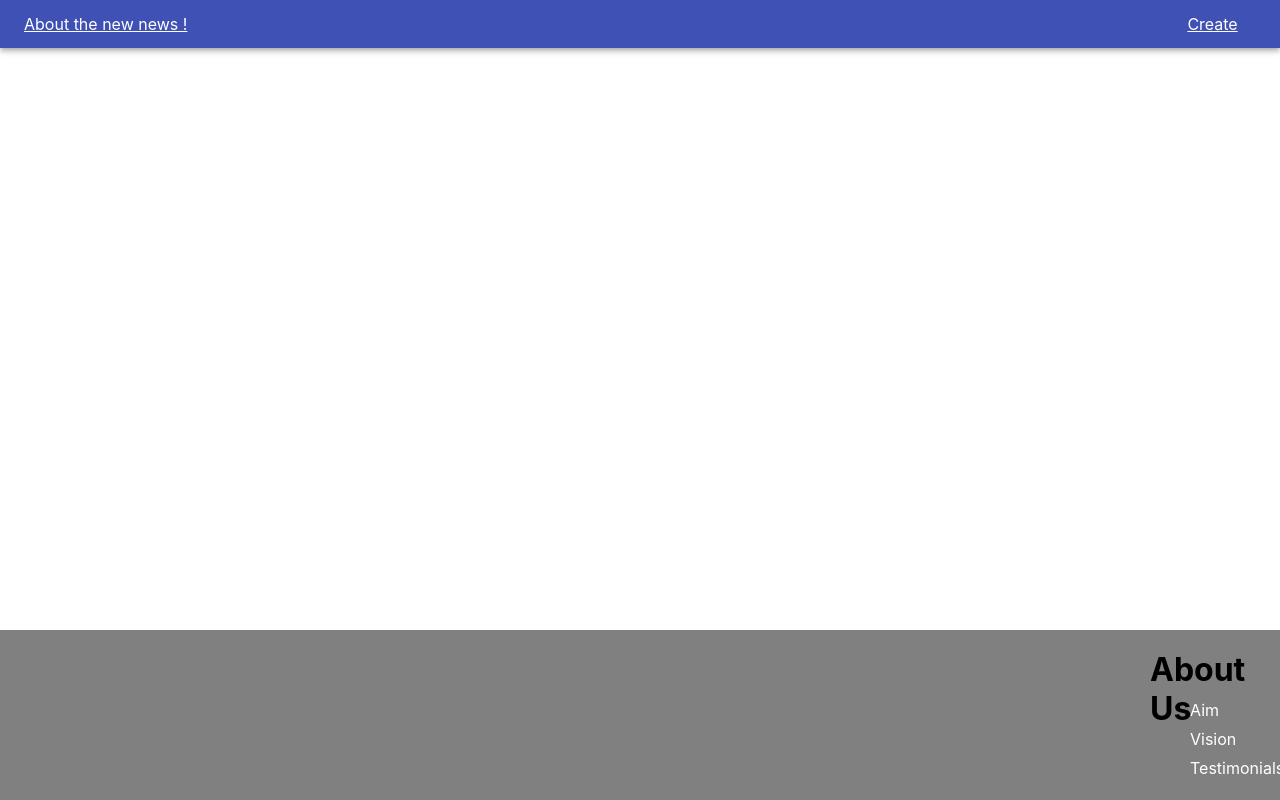
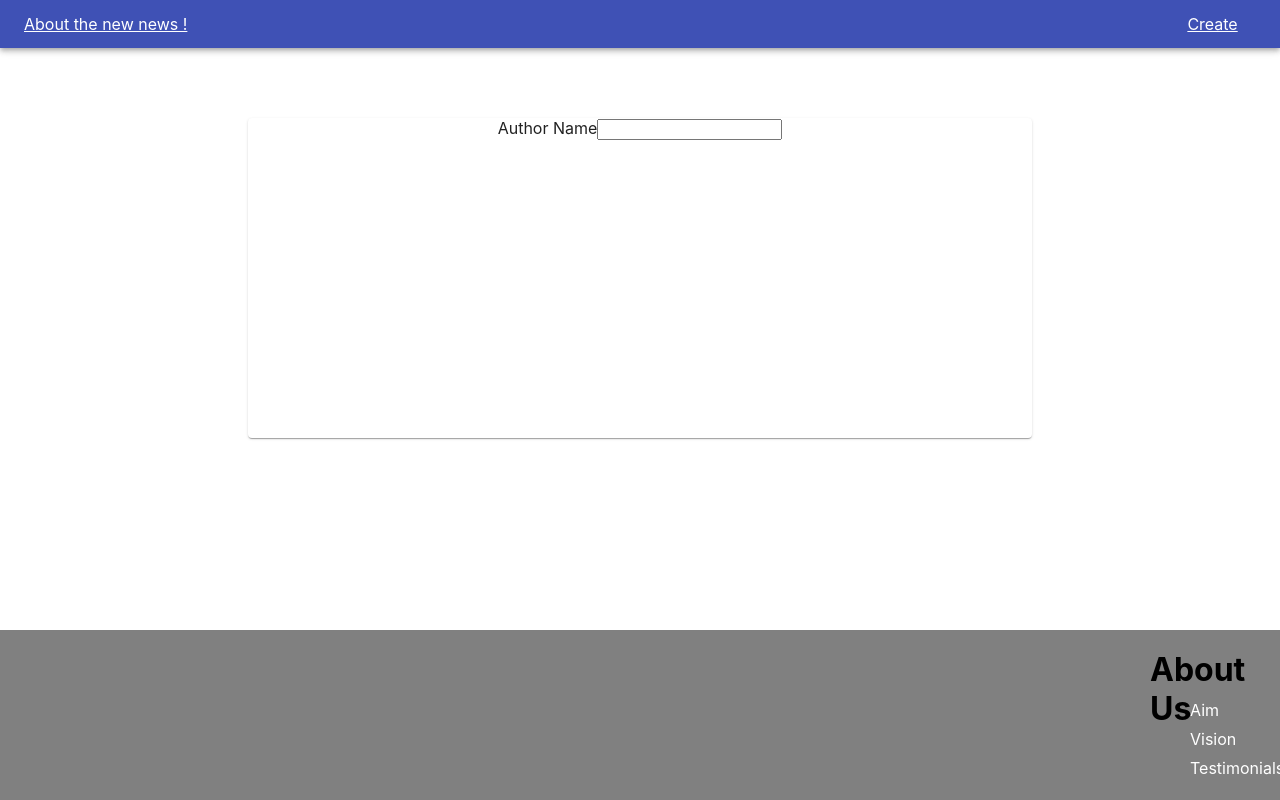
Before and after one commit to zigzagdev/Information, a React (Create React App) app in the folder board/: page /create in a window 1280 px wide. Built offline with nearby package versions, Linux system fonts and the light colour scheme.

Commit message:
Creatae_Page_form_start

```diff
--- a/board/src/App.js
+++ b/board/src/App.js
@@ -5,6 +5,9 @@ import API_Detail from "./components/API_Detail"
 import { BrowserRouter as Router,Route } from "react-router-dom";
 import { createBrowserHistory } from "history";
 import API_Index from "./components/API_Index";
+import API_Create from "./components/API_Create"
+
+
 
 function App() {
     const history = createBrowserHistory();
@@ -17,6 +20,9 @@ function App() {
             <Route path="/detail">
                 <API_Detail />
             </Route>
+            <Route path="/create">
+                <API_Create />
+            </Route>
             <Footer/>
         </Router>
     );
--- a/board/src/components/API_Create.js
+++ b/board/src/components/API_Create.js
@@ -1,9 +1,22 @@
 import React, { useEffect, useState } from "react";
 import { useHistory,Link } from "react-router-dom";
 import axios from "axios";
+import {Button, Card, Container} from "@material-ui/core";
+import {lightGreen} from "@material-ui/core/colors";
 
-function AddBoard () {
+const style3 = {
+    textAlign: 'center',
+    marginLeft:'auto',
+    marginRight:'auto',
+    width: '49rem',
+    height: '20rem',
+    marginTop: 70,
+    display: "flex",
+    flexFlow: "column",
+    // justifyContent: "space-between",
+}
 
+function API_Create () {
     const history = useHistory()
     const [board, setBoard] = useState({
         title: "",
@@ -11,27 +24,53 @@ function AddBoard () {
         description: "",
     });
 
-  const  handleInput = (e) => {
+    const handleInput = (e) => {
         e.persist();
-      setBoard({...boardInput, [e.target.name]: e.target.value})
+        setBoard({...board, [e.target.name]: e.target.value})
     }
+    const saveBoard = (e) => {
+        e.preventDefault();
 
         const data = {
-      title:boardInput.title,
-      name: boardInput.name,
-      description: boardInput.description
+            title: board.title,
+            name: board.name,
+            description: board.description
         }
 
         axios.post('http://127.0.0.1:8000/api/boards', data)
             .then(response => {
+                if (response.data.status == 201) {
                     console.log('Post was created successfully in FrontScreen !', response.data);
+                    setBoard({
+                        title: "",
+                        name: "",
+                        description: ""
                     });
+                    history.push('/');
+                } else {
+                    setBoard({...board, error_list: response.data.validate_err});
+                }
+            });
+    }
+  return(
+      <form onSubmit={saveBoard}>
+        <Container>
+          <Card style={style3}>
+            <div>
+              <label>Author Name</label>
+              <input type="text" name="name" onChange={handleInput} value={board.title} className="form-control" />
+              <span>{board.name}</span>
+            </div>
+          {/*<Card style={{type: "text", height: '90px', fontSize: '30px', marginBottom: 20 }}>Title: {data.title}</Card>*/}
+          {/*  <div style={{type: "text", height: '100px', fontSize: '30px', marginBottom: 20,textAlign:'center' }}>Content: {(data.description)}</div>*/}
+          </Card>
+        {/*<Button*/}
+        {/*    style={style4}*/}
+        {/*    onClick={() => history.push(`/edit?id=${data.id}`)}*/}
+        {/*>Edit</Button>*/}
+    </Container>
+</form>
+  );
+}
 
-  return(
-    <div>
-
-    </div>
-  )
-
-
-}
+export default API_Create;
```
Also changed, not shown: board/src/components/component.css (deleted, +0 -10 lines). Lines whose indentation alone changed are shown as unchanged.
